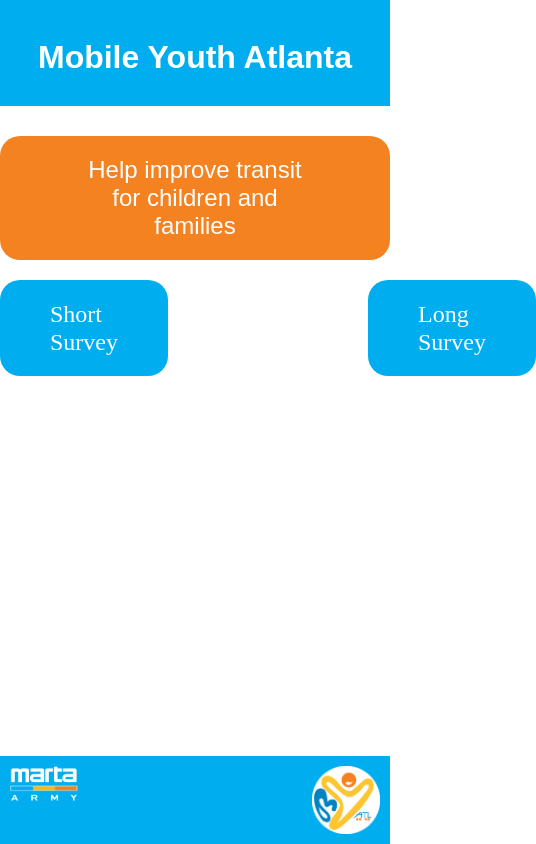
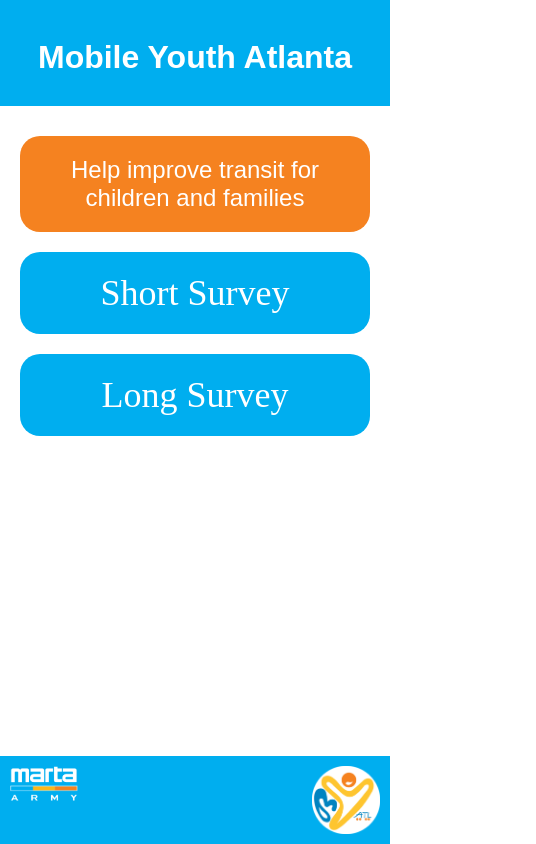
Before and after one commit to sambaskin/MYAtl, a plain HTML site: page index.html in a window 390 px wide. Shown: the whole page, 536 px wide, since content can reach past the window. Drawn offline with Linux system fonts and the light colour scheme.

Commit message:
mobile pt 2

```diff
--- a/index.html
+++ b/index.html
@@ -21,6 +21,8 @@
 	<meta name="msapplication-TileColor" content="#ffffff">
 	<meta name="msapplication-TileImage" content="favicon/ms-icon-144x144.png">
 	<meta name="theme-color" content="#ffffff">
+	<meta content="width=device-width, initial-scale=1" name="viewport" />
+
 
 
 </head>
@@ -187,18 +189,35 @@
 	{
 		margin: 0px;
 	}
+
 	@media only screen and (max-width: 600px) {
+		#button-container
+		{
+			display: block;
+		}
 		#button1
 		{
 			font-family: sans-serif;
+			text-align: center;
+			margin: 20px 20px 20px 20px;
+			font-size: 36px;
+			padding: 20px 30px 20px 30px;
 		}
 		#button2
 		{
 			font-family: sans-serif;
+			text-align: center;
+			margin: 20px 20px 20px 20px;
+			font-size: 36px;
+			padding: 20px 30px 20px 30px;
 		}
 		#text
 		{
 			font-family: sans-serif;
+			padding-left: 25px;
+			padding-right: 25px;
+			margin-left: 20px;
+			margin-right: 20px;
 		}
 		#img1
 		{
```
